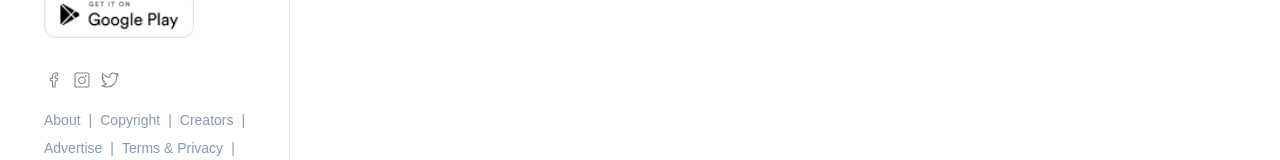
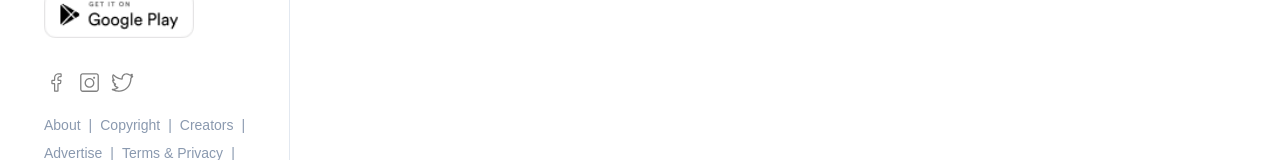
Before and after one commit to Trend20/AMAKA-Studio, a Next.js app: page / in a window 1280 px wide. Shown: the part 660-820 px from the top of the page. Built offline with nearby package versions, Linux system fonts and the light colour scheme; a web font is replaced by a local one.

Commit message:
fixing the search

```diff
--- a/app/gigs/page.tsx
+++ b/app/gigs/page.tsx
@@ -10,12 +10,20 @@ import GigFilters from "@/app/gigs/components/GigFilters";
 import { ToastContainer, toast } from 'react-toastify';
 import 'react-toastify/dist/ReactToastify.css';
 import {gigsData} from "@/data/gigs";
+import {useSearchContext} from "@/context/SearchContext";
 
 
 
 const GigsPage = () => {
     const [gigs, setGigs] = useState<any[]>(gigsData);
     const [selectedGig, setSelectedGig] = useState<any>(gigs[0]);
+    const { searchTerm } = useSearchContext();
+
+    const filteredGigs = gigs.filter(
+        (gig) =>
+            gig.name.toLowerCase().includes(searchTerm.toLowerCase()) ||
+            gig.title.toLowerCase().includes(searchTerm.toLowerCase())
+    );
 
     // select gig
     const handleSelectGig = (gig: any) => {
@@ -54,7 +62,7 @@ const GigsPage = () => {
             <div className="flex w-full px-3 flex-col lg:flex-row">
                 <div className="flex flex-col lg:w-1/2 w-full lg:border-r border-stroke py-2 rounded-b-xl">
                     {
-                        gigs.map((item:any) => (
+                        filteredGigs.map((item:any) => (
                             <SingleGig gig={item} key={item.id} deleteGig={handleDeleteGig} selectedItem={selectedGig} handleClick={() => handleSelectGig(item)}/>
                         ))
                     }
--- a/app/layout.tsx
+++ b/app/layout.tsx
@@ -2,9 +2,10 @@
 
 import "../styles/globals.css";
 import Header from "@/components/Header";
-import {useEffect, useState} from "react";
+import React, {useEffect, useState} from "react";
 import Sidebar from "@/components/Sidebar";
 import Loader from "@/components/shared/Loader";
+import {SearchProvider} from "@/context/SearchContext";
 
 
 export default function RootLayout({
@@ -22,6 +23,7 @@ export default function RootLayout({
   return (
       <html lang="en">
       <body suppressHydrationWarning={true}>
+      <SearchProvider>
           <div className="dark:bg-boxdark-2 dark:text-bodydark">
               {loading ? (
                   <Loader/>
@@ -53,6 +55,7 @@ export default function RootLayout({
                   </div>
               )}
           </div>
+      </SearchProvider>
       </body>
       </html>
   );
--- a/components/Header.tsx
+++ b/components/Header.tsx
@@ -7,11 +7,17 @@ import { RxHamburgerMenu } from "react-icons/rx";
 import HowAmakaWorks from "@/components/HowAmakaWorks";
 import React from "react";
 import CreateGig from "@/app/gigs/components/CreateGig";
+import {useSearchContext} from "@/context/SearchContext";
 
 const Header = (props: {
     sidebarOpen: string | boolean | undefined;
     setSidebarOpen: (arg0: boolean) => void;
 }) => {
+    const { searchTerm, setSearchTerm } = useSearchContext();
+
+    const handleSearch = (e: React.ChangeEvent<HTMLInputElement>) => {
+        setSearchTerm(e.target.value);
+    };
 
     return (
         <header className="sticky top-0 z-999 flex w-full bg-white dark:bg-boxdark dark:drop-shadow-none">
@@ -59,6 +65,8 @@ const Header = (props: {
                                 type="text"
                                 placeholder="Search AMAKA"
                                 className="font-light bg-transparent focus:outline-none xl:w-125"
+                                value={searchTerm}
+                                onChange={handleSearch}
                             />
                         </form>
                     </div>
--- a/components/Sidebar.tsx
+++ b/components/Sidebar.tsx
@@ -92,7 +92,7 @@ const Sidebar = ({ sidebarOpen, setSidebarOpen }: SidebarProps) => {
 
 
             <div
-                className="no-scrollbar flex flex-col overflow-y-auto pb-3 duration-300 ease-linear">
+                className="no-scrollbar flex flex-col overflow-y-autopb-3 duration-300 ease-linear">
                 {/* <!-- Sidebar Menu --> */}
                 <nav className="px-4 lg:px-6">
                     <div>
@@ -128,9 +128,9 @@ const Sidebar = ({ sidebarOpen, setSidebarOpen }: SidebarProps) => {
                     </div>
                     <div className="flex flex-col mt-8 ml-5 justify-start items-start px-4 lg:px-6">
                         <span className="flex items-center space-x-2">
-                            <Image src="/icons/facebook.svg" alt="facebook" width={20} height={20}/>
-                            <Image src="/icons/instagram.svg" alt="instagram" width={20} height={20}/>
-                            <Image src="/icons/twitter.svg" alt="twitter" width={20} height={20}/>
+                            <Image src="/icons/facebook.svg" alt="facebook" width={25} height={25}/>
+                            <Image src="/icons/instagram.svg" alt="instagram" width={25} height={25}/>
+                            <Image src="/icons/twitter.svg" alt="twitter" width={25} height={25}/>
                         </span>
                     </div>
                     <div
--- /dev/null
+++ b/context/SearchContext.tsx
@@ -0,0 +1,26 @@
+import React, {createContext, FC, useContext, useState} from 'react';
+
+interface SearchContextProps {
+    searchTerm: string;
+    setSearchTerm: React.Dispatch<React.SetStateAction<string>>;
+}
+
+const SearchContext = createContext<SearchContextProps | undefined>(undefined);
+
+export const useSearchContext = () => {
+    const context = useContext(SearchContext);
+    if (!context) {
+        throw new Error('useSearchContext must be used within a SearchProvider');
+    }
+    return context;
+};
+
+export const SearchProvider  = ({ children }:any) => {
+    const [searchTerm, setSearchTerm] = useState('');
+
+    return (
+        <SearchContext.Provider value={{ searchTerm, setSearchTerm }}>
+            {children}
+        </SearchContext.Provider>
+    );
+};
```
Lines whose indentation alone changed are shown as unchanged.
